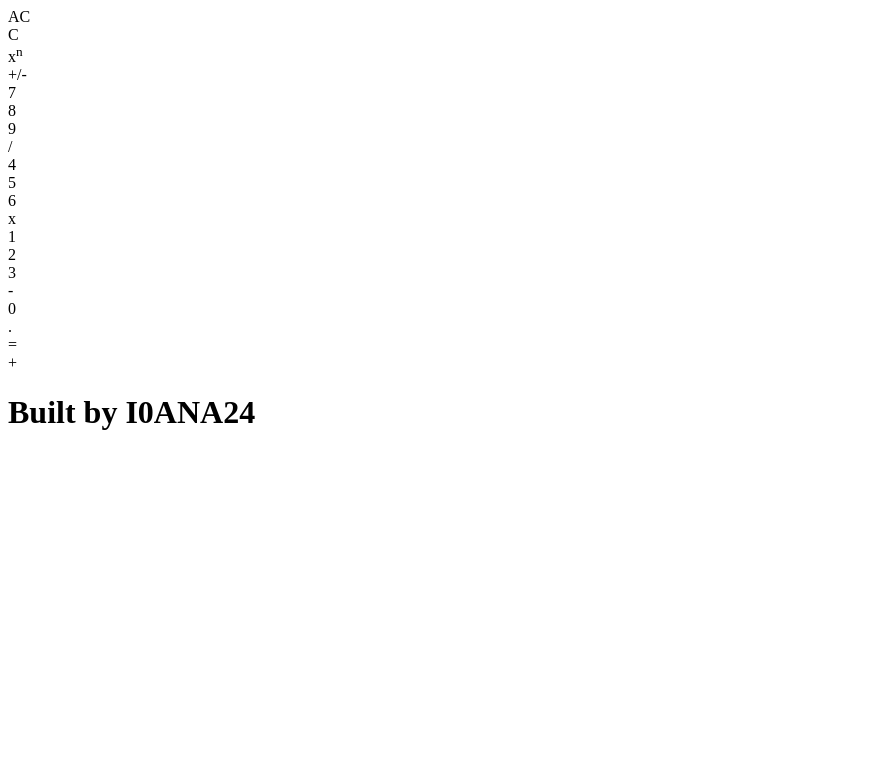
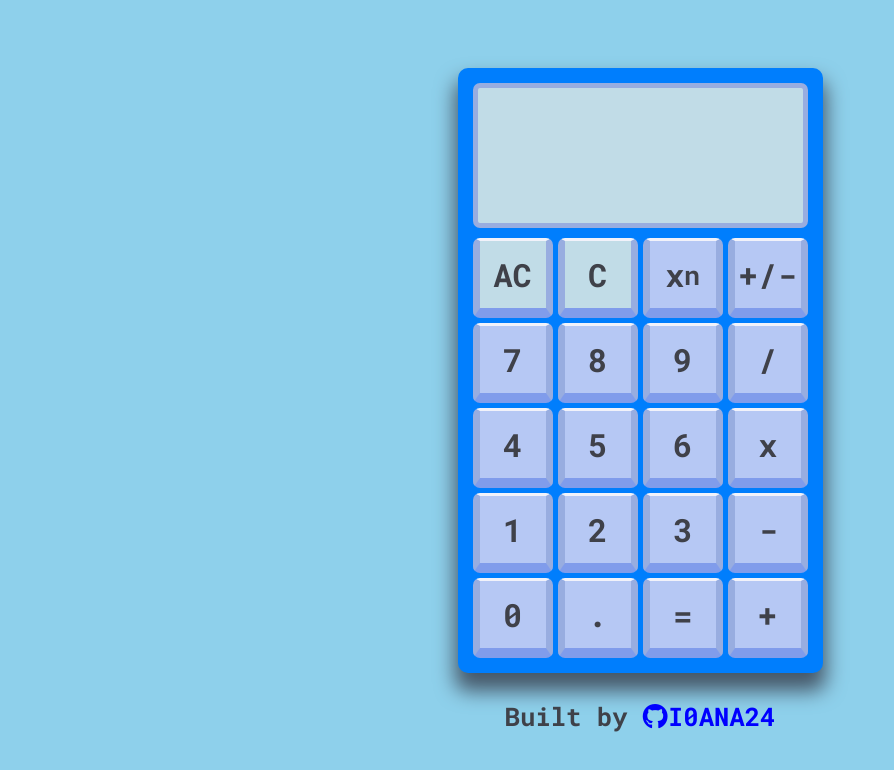
Before and after one commit to I0ANA24/Calculator, a plain HTML site: page index.html in a window 1280 px wide. Shown: the whole page, without its empty margins (0-894 px from the left). Drawn offline with Linux system fonts and the light colour scheme.

Commit message:
html + css design

```diff
--- /dev/null
+++ b/ds-digital-webfont/style.css
@@ -0,0 +1,32 @@
+/* #### Generated By: http://font.download #### */
+
+    @font-face {
+    font-family: 'DS-Digital Normal';
+    font-style: normal;
+    font-weight: normal;
+    src: local('DS-Digital Normal'), url('DS-DIGI.woff') format('woff');
+    }
+
+
+    @font-face {
+    font-family: 'DS-Digital Italic';
+    font-style: normal;
+    font-weight: normal;
+    src: local('DS-Digital Italic'), url('DS-DIGII.woff') format('woff');
+    }
+
+
+    @font-face {
+    font-family: 'DS-Digital Bold';
+    font-style: normal;
+    font-weight: normal;
+    src: local('DS-Digital Bold'), url('DS-DIGIB.woff') format('woff');
+    }
+
+
+    @font-face {
+    font-family: 'DS-Digital Bold Italic';
+    font-style: normal;
+    font-weight: normal;
+    src: local('DS-Digital Bold Italic'), url('DS-DIGIT.woff') format('woff');
+    }
--- a/index.html
+++ b/index.html
@@ -4,6 +4,12 @@
     <meta charset="UTF-8">
     <meta name="viewport" content="width=device-width, initial-scale=1.0">
     <title>Calculator</title>
+    <link rel="stylesheet" href="style.css">
+    <link rel="stylesheet" href="/ds-digital-webfont/style.css">
+    <script src="https://kit.fontawesome.com/e71ca67e70.js" crossorigin="anonymous"></script>
+    <style>
+        @import url('https://fonts.googleapis.com/css2?family=Roboto+Mono:ital,wght@0,100..700;1,100..700&display=swap');
+    </style>
 </head>
 <body>
     <div class="content">
@@ -12,8 +18,8 @@
             <div class="screen-down"></div>
         </div>
         <div class="buttons">
-            <div class="button">AC</div>
-            <div class="button">C</div>
+            <div class="button all-clear">AC</div>
+            <div class="button clear">C</div>
             <div class="button">x<sup>n</sup></div>
             <div class="button">+/-</div>
             <div class="button">7</div>
@@ -35,7 +41,11 @@
         </div>
     </div>
     <footer>
-        <h1>Built by I0ANA24</h1>
+        <h1>Built by
+            <a href="https://github.com/I0ANA24" target="_blank">
+                <i class="fa-brands fa-github github"></i>
+                I0ANA24</h1>
+            </a>
     </footer>
 </body>
 </html>
--- a/style.css
+++ b/style.css
@@ -0,0 +1,101 @@
+@font-face {
+    font-family: 'Digital-7 Mono';
+    src: url('digital7mono.ttf') format('truetype');
+}
+
+* {
+    margin: 0;
+    padding: 0;
+    box-sizing: border-box;
+}
+
+body {
+    background-color: rgb(142, 208, 235);
+    width: 100vw;
+    height: 100vh;
+    display: flex;
+    flex-direction: column;
+    justify-content: center;
+    align-items: center;
+    font-family: 'Roboto Mono', sans-serif;
+}
+
+.content {
+    display: flex;
+    flex-direction: column;
+    justify-content: center;
+    align-items: center;
+    gap: 10px;
+    width: 365px;
+    height: calc(420px + 150px + 30px + 5px);
+    padding: 15px;
+    background-color: rgb(0, 126, 253);
+    border-radius: 10px;
+    box-shadow: 0px 15px 20px 3px rgb(70, 88, 105);
+}
+
+.screen {
+    width: 335px;
+    height: 150px;
+    border: 5px solid #98ade0;
+    border-radius: 7px;
+    background-color: rgb(193, 220, 231);
+}
+
+.buttons {
+    display: flex;
+    justify-content: space-between;
+    align-items: center;
+    gap: 5px;
+    flex-wrap: wrap;
+    width: 335px;
+    height: 420px;
+}
+
+.button {
+    width: 80px;
+    height: 80px;
+    display: flex;
+    justify-content: center;
+    align-items: center;
+    font-size: 2em;
+    font-weight: bold;
+    background-color: #b6c8f4;
+    border-style: solid;
+    border-width: 3px 7px 10px;
+    border-color: #f1f2fa #98ade0 #809ceb;
+    border-radius: 7px;
+    color: #3f4149;
+    transition: 0.3s ease;
+}
+
+.button:hover {
+    cursor: pointer;
+}
+
+.button:active {
+    background-color: rgb(193, 220, 231);
+    transform: scale(0.9);
+}
+
+.all-clear, .clear {
+    background-color: rgb(193, 220, 231);
+}
+
+footer {
+    display: flex;
+    justify-content: center;
+    align-items: end;
+    height: 60px;
+    font-size: 0.8em;
+    color: #3f4149;
+}
+
+.github {
+    margin-right: -15px;
+}
+
+a {
+    text-decoration: none;
+    color: blue;
+}
```
Also changed, not shown: ds-digital-webfont/example.html (added, +19 -0 lines), digital7mono.ttf (added), ds-digital-webfont/DS-DIGI.woff (added), ds-digital-webfont/DS-DIGIB.woff (added), ds-digital-webfont/DS-DIGII.woff (added), ds-digital-webfont/DS-DIGIT.woff (added).
